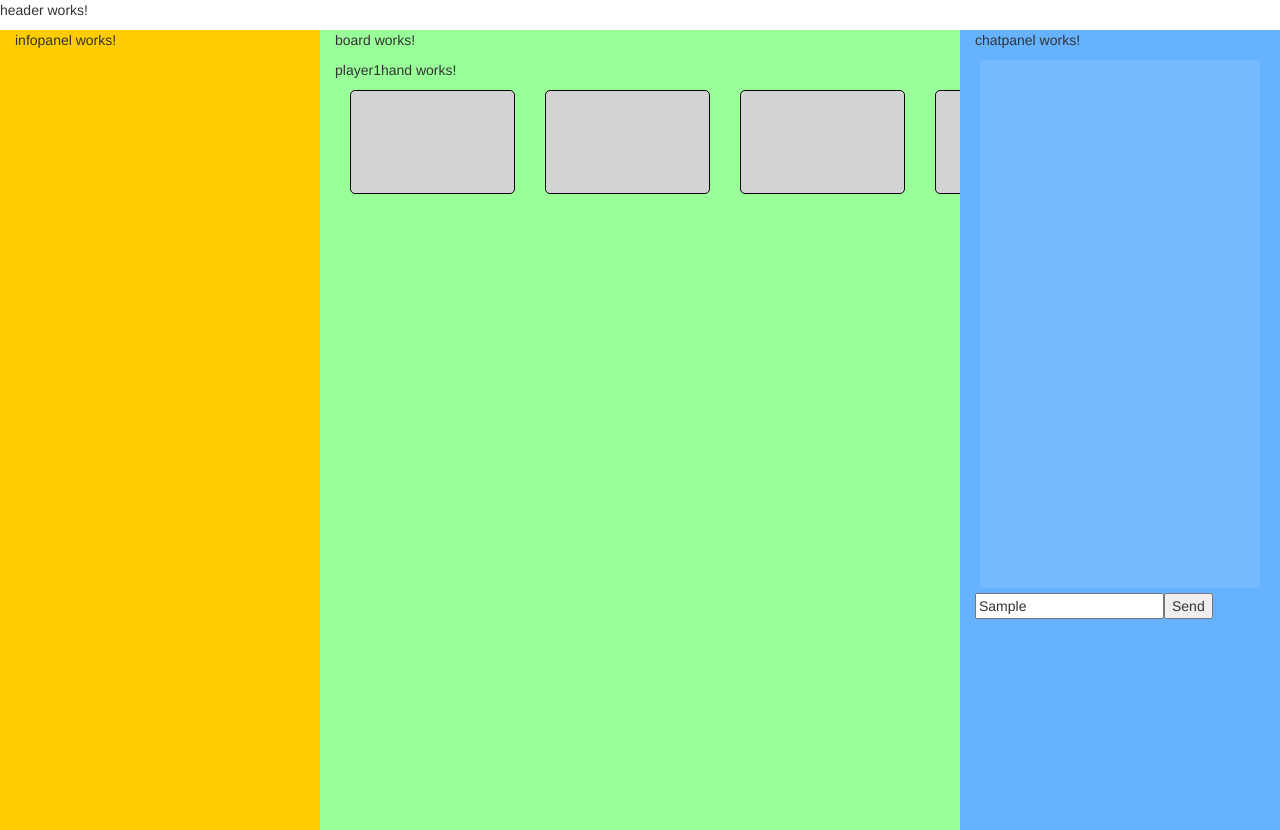
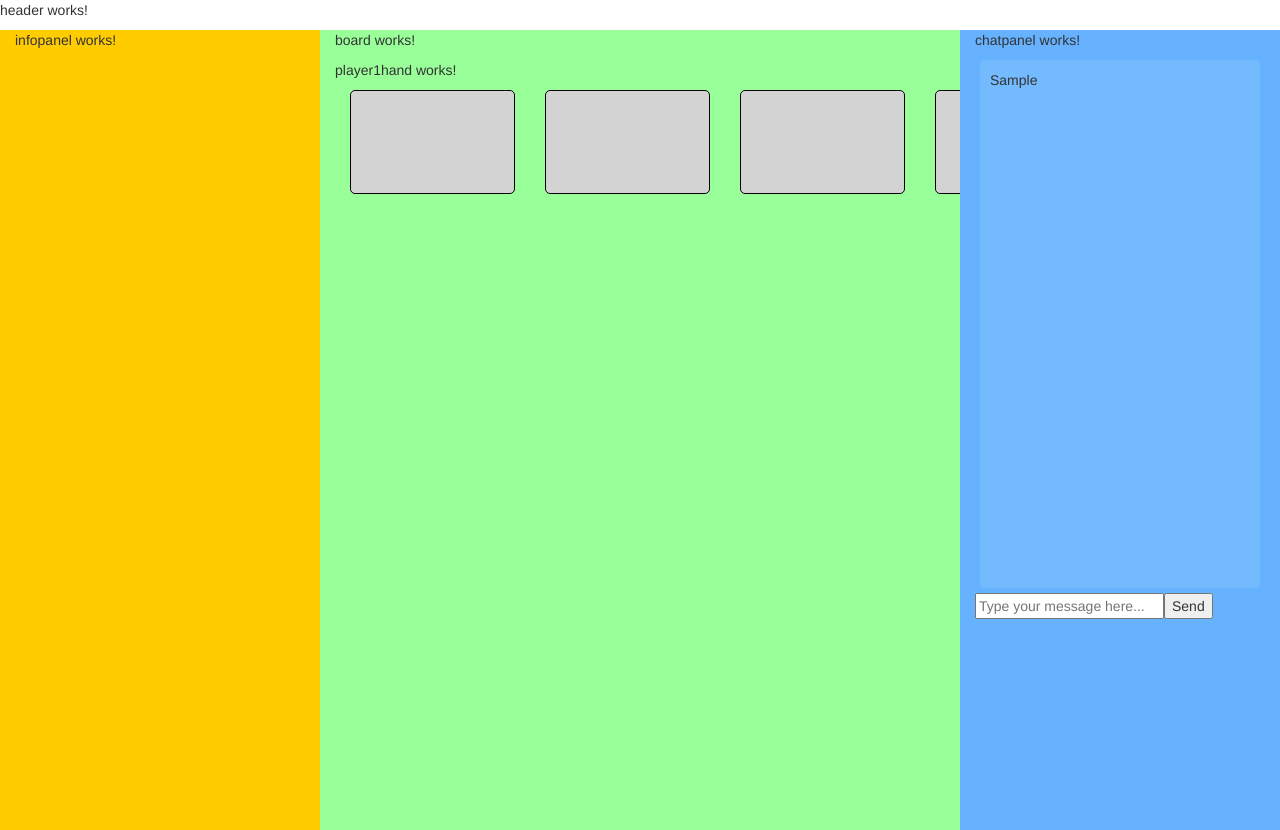
Before and after one commit to Fabian-Wey-FFHS/game-logic, an Angular app: page / in a window 1280 px wide. Both pictures are taken after typing "Sample" into the empty fields and a click on the button "Send". Shown: the top 830 px of the page. Built offline with nearby package versions, Linux system fonts and the light colour scheme.

Commit message:
Karten Landscape

```diff
--- a/src/app/chatpanel/chatpanel.component.html
+++ b/src/app/chatpanel/chatpanel.component.html
@@ -1,7 +1,11 @@
+<!-- chatpanel.component.html -->
 <p>chatpanel works!</p>
-<!-- Element to display chat messages -->
-<div id="messages"></div>
-<!-- input field chat messages -->
-<input type="text" id="chat-input" placeholder="Type your message here..."/>
-<!-- button to send chat messages -->
-<button id="send-message">Send</button>
+<div>
+  <div id="messages">
+    <!-- Display messages from the 'messages' array -->
+    <div *ngFor="let message of messages">{{ message }}</div>
+  </div>
+
+  <input type="text" id="chat-input" placeholder="Type your message here..." [(ngModel)]="newMessage" />
+  <button id="send-message" (click)="sendMessage()">Send</button>
+</div>
--- a/src/app/chatpanel/chatpanel.component.ts
+++ b/src/app/chatpanel/chatpanel.component.ts
@@ -1,4 +1,3 @@
-// chatpanel.component.ts
 import { Component } from '@angular/core';
 
 @Component({
@@ -7,5 +6,13 @@ import { Component } from '@angular/core';
   styleUrls: ['./chatpanel.component.css']
 })
 export class ChatpanelComponent {
+  messages: string[] = []; // Array to store chat messages
+  newMessage: string = ''; // Variable to store the new message from the input field
 
+  sendMessage() {
+    if (this.newMessage.trim() !== '') {
+      this.messages.push(this.newMessage);
+      this.newMessage = ''; // Clear the input field after sending the message
+    }
+  }
 }
```
Also changed, not shown: src/app/app.module.ts (+5 -3 lines).
